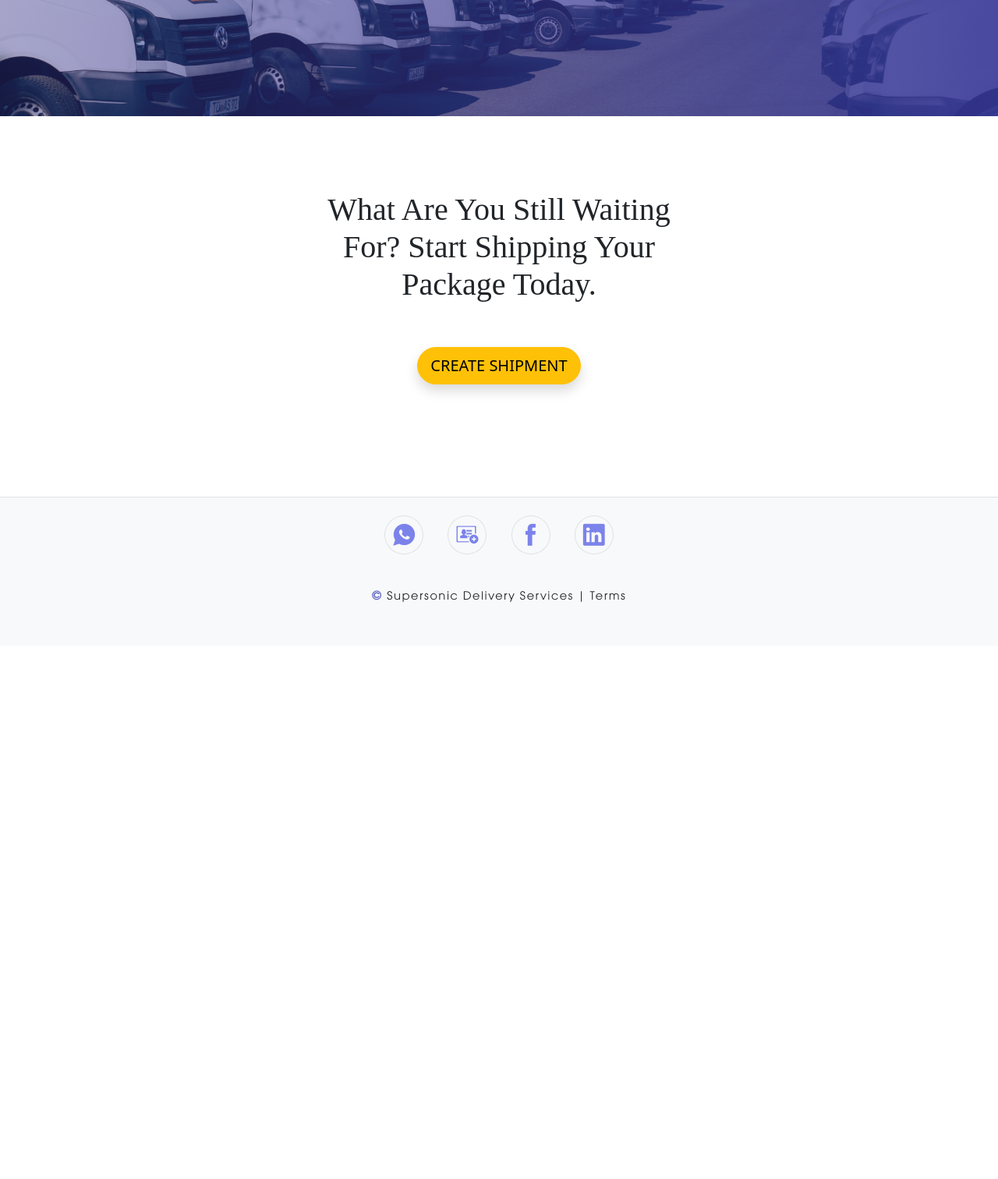
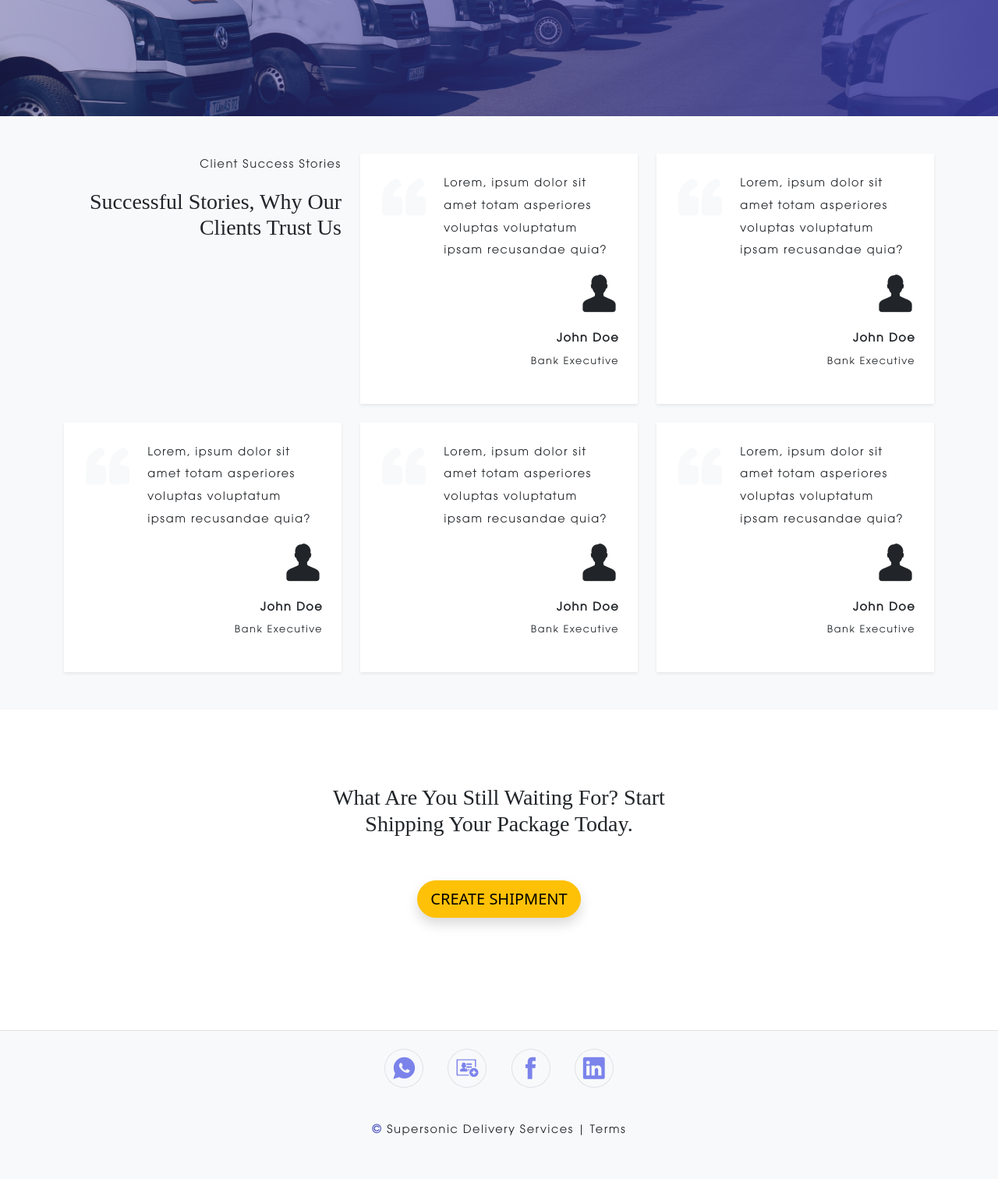
Before and after one commit to ndmichael/logistics, a Django app: page / in a window 1280 px wide. Shown: the part 1981-3493 px from the top of the page at 78% size. Before the commit the page ends 2753 px from the top, so only its background shows below. Run offline with Django 3.2, Linux system fonts and the light colour scheme; some libraries are stand-ins or nearby versions; some web fonts are replaced.

Commit message:
added client testimony section to index page

```diff
--- a/shipment/templates/shipment/index.html
+++ b/shipment/templates/shipment/index.html
@@ -1,7 +1,4 @@
-{% extends 'base.html' %}
-{% load static %}
-
-{% block content %}
+{% extends 'base.html' %} {% load static %} {% block content %}
 <section id="header" style="position: relative;">
     <div class=" container">
         <div class=" row">
@@ -10,8 +7,7 @@
                     Supersonic Delivery Logistic Services.
                 </h1>
                 <p class="py-4">
-                    We deliver goods in 39 countries worldwide <i class=" icofont icofont-world icofont-2x"
-                        style="color: orange;"></i>
+                    We deliver goods in 39 countries worldwide <i class=" icofont icofont-world icofont-2x" style="color: orange;"></i>
                 </p>
                 <p class=" d-grid col-6 ">
                     <a href="" class="btn btn-lg rounded-pill btn-warning">TRACKING </a>
@@ -47,13 +43,9 @@
                     You are in good company, From a <span>dream</span> to awesome <span>Reality</span>.
                 </h2>
                 <p>
-                    <b style="color: #555dc1;">With over 30thousand goods delivered.</b> <br />
-                    Supersonic Delivery focus on customers services
-                    We deliver your goods at the speed of light, that's the source of inspiration
-                    of our company name &quot; Supersonic Delivery &quot;
-                    From UK with the blend of Machine Learning, we have been leading Logistic Tech. section.
-                    Our delivery company delivers goods securely at every nook & crannies of the world. <br />
-                    We serve clients from over 39 nations in the world.
+                    <b style="color: #555dc1;">With over 30thousand goods delivered.</b> <br /> Supersonic Delivery focus on customers services We deliver your goods at the speed of light, that's the source of inspiration of our company name &quot; Supersonic
+                    Delivery &quot; From UK with the blend of Machine Learning, we have been leading Logistic Tech. section. Our delivery company delivers goods securely at every nook & crannies of the world. <br /> We serve clients from over 39 nations
+                    in the world.
 
                 </p>
             </div>
@@ -131,11 +123,129 @@
     </div>
 </section>
 
+<section class="py-5 bg-light">
+    <div class=" container">
+        <div class="row mb-2 mb-md-4">
+            <article class="col-12 col-sm-6 col-md-4 text-end">
+                <div>
+                    <p>Client Success Stories</p>
+                    <h1 class="h3">
+                        Successful stories, Why our clients trust us
+                    </h1>
+                </div>
+
+            </article>
+            <article class="col-12 col-sm-6 col-md-4">
+                <div class="d-flex shadow-sm p-4 bg-white">
+                    <i class=" icofont icofont-quote-left icofont-4x icofont-pull-left text-light"></i>
+                    <div>
+                        <p>Lorem, ipsum dolor sit amet totam asperiores voluptas voluptatum ipsam recusandae quia?
+                        </p>
+                        <div class="text-end">
+                            <p>
+                                <img src="" alt="">
+                                <span class="icofont icofont-user-male icofont-3x"></span>
+                            </p>
+                            <p>
+                                <b>John Doe</b> <br />
+                                <small>Bank Executive</small>
+                            </p>
+                        </div>
+                    </div>
+                </div>
+            </article>
+            <article class="col-12 col-sm-6 col-md-4">
+                <div class="d-flex shadow-sm p-4 bg-white">
+                    <i class=" icofont icofont-quote-left icofont-4x icofont-pull-left text-light"></i>
+                    <div>
+                        <p>Lorem, ipsum dolor sit amet totam asperiores voluptas voluptatum ipsam recusandae quia?
+                        </p>
+                        <div class="text-end">
+                            <p>
+                                <img src="" alt="">
+                                <span class="icofont icofont-user-male icofont-3x"></span>
+                            </p>
+                            <p>
+                                <b>John Doe</b> <br />
+                                <small>Bank Executive</small>
+                            </p>
+                        </div>
+                    </div>
+                </div>
+            </article>
+            <article class="col-12 col-sm-6 col-md-6"></article>
+        </div>
+        <!-- end of row div-->
+
+        <div class="row">
+            <article class="col-12 col-sm-6 col-md-4">
+                <div class="d-flex shadow-sm p-4 bg-white">
+                    <i class=" icofont icofont-quote-left icofont-4x icofont-pull-left text-light"></i>
+                    <div>
+                        <p>Lorem, ipsum dolor sit amet totam asperiores voluptas voluptatum ipsam recusandae quia?
+                        </p>
+                        <div class="text-end">
+                            <p>
+                                <img src="" alt="">
+                                <span class="icofont icofont-user-male icofont-3x"></span>
+                            </p>
+                            <p>
+                                <b>John Doe</b> <br />
+                                <small>Bank Executive</small>
+                            </p>
+                        </div>
+                    </div>
+                </div>
+            </article>
+            <article class="col-12 col-sm-6 col-md-4">
+                <div class="d-flex shadow-sm p-4 bg-white">
+                    <i class=" icofont icofont-quote-left icofont-4x icofont-pull-left text-light"></i>
+                    <div>
+                        <p>Lorem, ipsum dolor sit amet totam asperiores voluptas voluptatum ipsam recusandae quia?
+                        </p>
+                        <div class="text-end">
+                            <p>
+                                <img src="" alt="">
+                                <span class="icofont icofont-user-male icofont-3x"></span>
+                            </p>
+                            <p>
+                                <b>John Doe</b> <br />
+                                <small>Bank Executive</small>
+                            </p>
+                        </div>
+                    </div>
+                </div>
+            </article>
+            <article class="col-12 col-sm-6 col-md-4">
+                <div class="d-flex shadow-sm p-4 bg-white">
+                    <i class=" icofont icofont-quote-left icofont-4x icofont-pull-left text-light"></i>
+                    <div>
+                        <p>Lorem, ipsum dolor sit amet totam asperiores voluptas voluptatum ipsam recusandae quia?
+                        </p>
+                        <div class="text-end">
+                            <p>
+                                <img src="" alt="">
+                                <span class="icofont icofont-user-male icofont-3x"></span>
+                            </p>
+                            <p>
+                                <b>John Doe</b> <br />
+                                <small>Bank Executive</small>
+                            </p>
+                        </div>
+                    </div>
+                </div>
+            </article>
+            <article class="col-12 col-sm-6 col-md-6"></article>
+        </div>
+        <!-- end of row div-->
+    </div>
+</section>
+
 <section id="shipment">
     <div class="container my-5">
         <div class="row">
             <div class="col-12 col-md-6 offset-lg-3 p-5 text-center">
-                <h1>What are you still waiting for? Start Shipping your Package Today.</h1>
+                <h3>What are you still waiting for? Start Shipping your Package Today.</h3>
                 <div class="py-5 d-flex justify-content-evenly">
                     <a href="#" class="btn btn-warning btn-lg shadow rounded-pill">CREATE SHIPMENT</a>
                     <!-- <a href="#" class="btn btn-outline-primary btn-lg">CONTACT US</a> -->
```
